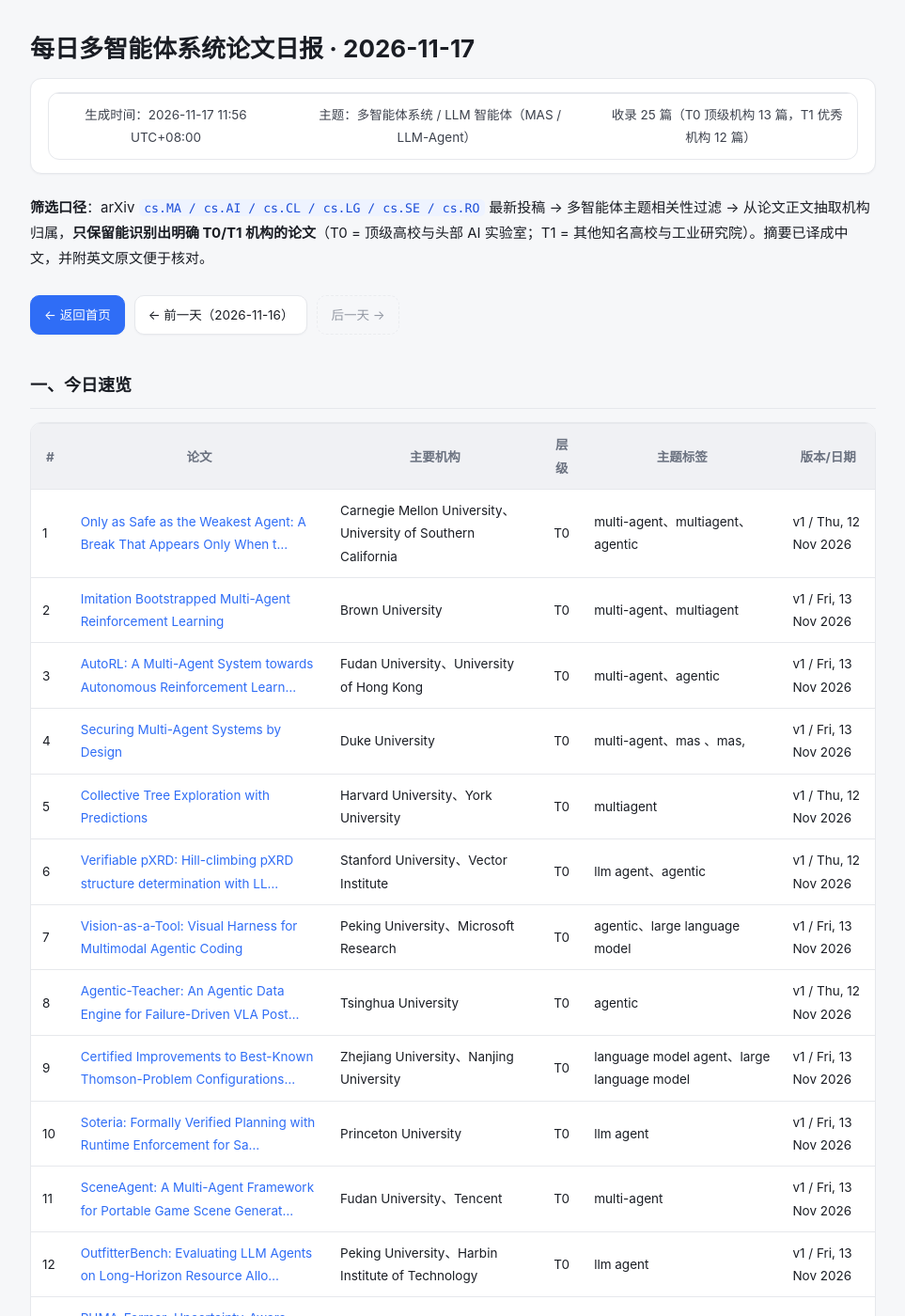
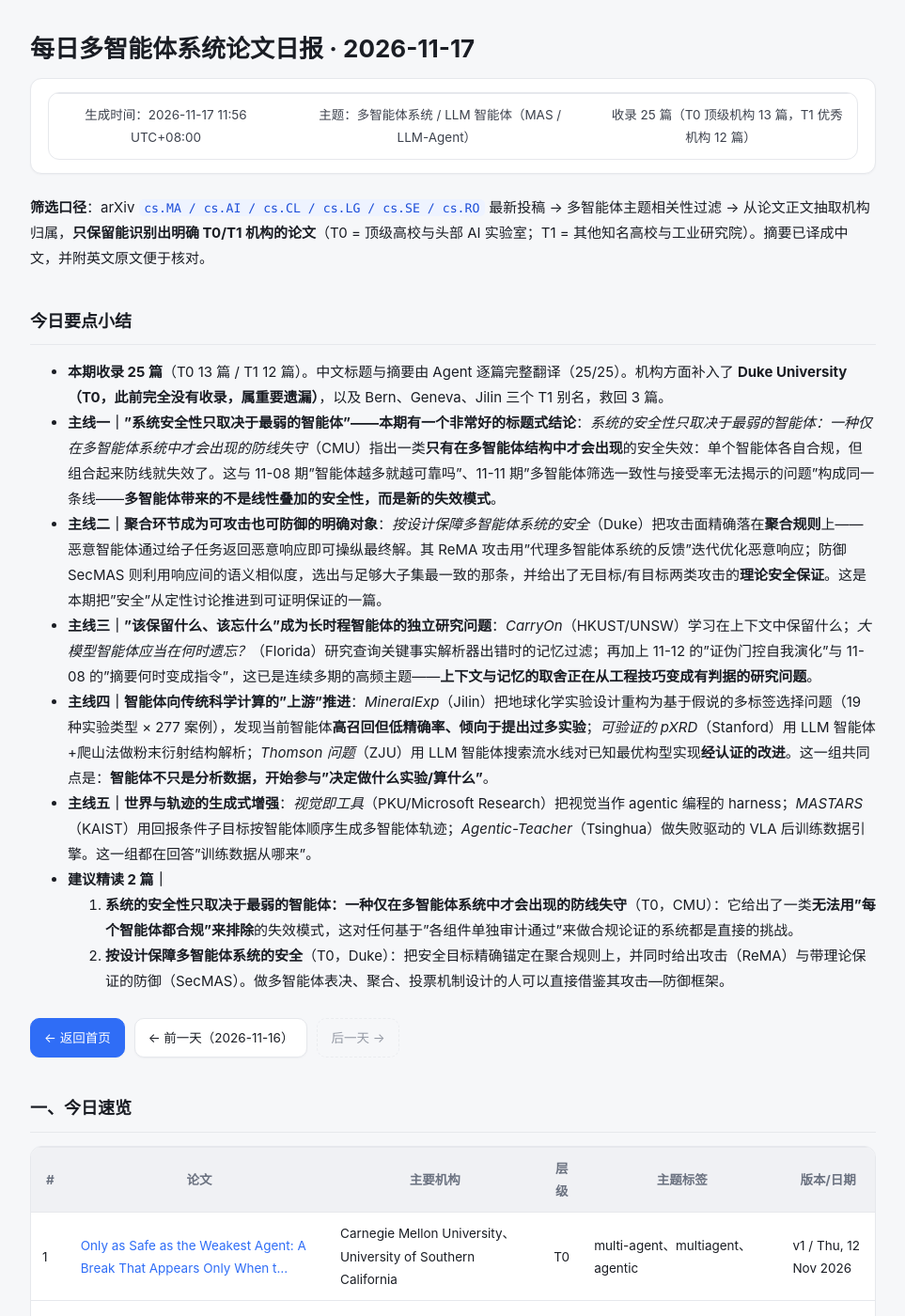
Before and after one commit to isaacveg/mas-daily, a Jekyll site: the page built from daily/2026-11-17.md, in a window 1280 px wide and 1400 px high. Shown: the whole window at 94% size, without its empty margins (158-1121 px from the left). Built offline with Jekyll 4.4.1, drawn with Linux system fonts in a browser that asks for light colours.

Commit message:
report: 更新 2026-11-17 日报

```diff
--- a/daily/2026-11-17.md
+++ b/daily/2026-11-17.md
@@ -8,6 +8,18 @@ permalink: /daily/2026-11-17/
 > 生成时间：2026-11-17 11:56 UTC+08:00　|　主题：多智能体系统 / LLM 智能体（MAS / LLM-Agent）　|　收录 25 篇（T0 顶级机构 13 篇，T1 优秀机构 12 篇）
 
 **筛选口径**：arXiv `cs.MA / cs.AI / cs.CL / cs.LG / cs.SE / cs.RO` 最新投稿 → 多智能体主题相关性过滤 → 从论文正文抽取机构归属，**只保留能识别出明确 T0/T1 机构的论文**（T0 = 顶级高校与头部 AI 实验室；T1 = 其他知名高校与工业研究院）。摘要已译成中文，并附英文原文便于核对。
+
+## 今日要点小结
+
+- **本期收录 25 篇**（T0 13 篇 / T1 12 篇）。中文标题与摘要由 Agent 逐篇完整翻译（25/25）。机构方面补入了 **Duke University（T0，此前完全没有收录，属重要遗漏）**，以及 Bern、Geneva、Jilin 三个 T1 别名，救回 3 篇。
+- **主线一｜"系统安全性只取决于最弱的智能体"——本期有一个非常好的标题式结论**：*系统的安全性只取决于最弱的智能体：一种仅在多智能体系统中才会出现的防线失守*（CMU）指出一类**只有在多智能体结构中才会出现**的安全失效：单个智能体各自合规，但组合起来防线就失效了。这与 11-08 期"智能体越多就越可靠吗"、11-11 期"多智能体筛选一致性与接受率无法揭示的问题"构成同一条线——**多智能体带来的不是线性叠加的安全性，而是新的失效模式**。
+- **主线二｜聚合环节成为可攻击也可防御的明确对象**：*按设计保障多智能体系统的安全*（Duke）把攻击面精确落在**聚合规则**上——恶意智能体通过给子任务返回恶意响应即可操纵最终解。其 ReMA 攻击用"代理多智能体系统的反馈"迭代优化恶意响应；防御 SecMAS 则利用响应间的语义相似度，选出与足够大子集最一致的那条，并给出了无目标/有目标两类攻击的**理论安全保证**。这是本期把"安全"从定性讨论推进到可证明保证的一篇。
+- **主线三｜"该保留什么、该忘什么"成为长时程智能体的独立研究问题**：*CarryOn*（HKUST/UNSW）学习在上下文中保留什么；*大模型智能体应当在何时遗忘？*（Florida）研究查询关键事实解析器出错时的记忆过滤；再加上 11-12 的"证伪门控自我演化"与 11-08 的"摘要何时变成指令"，这已是连续多期的高频主题——**上下文与记忆的取舍正在从工程技巧变成有判据的研究问题**。
+- **主线四｜智能体向传统科学计算的"上游"推进**：*MineralExp*（Jilin）把地球化学实验设计重构为基于假说的多标签选择问题（19 种实验类型 × 277 案例），发现当前智能体**高召回但低精确率、倾向于提出过多实验**；*可验证的 pXRD*（Stanford）用 LLM 智能体+爬山法做粉末衍射结构解析；*Thomson 问题*（ZJU）用 LLM 智能体搜索流水线对已知最优构型实现**经认证的改进**。这一组共同点是：**智能体不只是分析数据，开始参与"决定做什么实验/算什么"**。
+- **主线五｜世界与轨迹的生成式增强**：*视觉即工具*（PKU/Microsoft Research）把视觉当作 agentic 编程的 harness；*MASTARS*（KAIST）用回报条件子目标按智能体顺序生成多智能体轨迹；*Agentic-Teacher*（Tsinghua）做失败驱动的 VLA 后训练数据引擎。这一组都在回答"训练数据从哪来"。
+- **建议精读 2 篇｜**
+  1. **系统的安全性只取决于最弱的智能体：一种仅在多智能体系统中才会出现的防线失守**（T0，CMU）：它给出了一类**无法用"每个智能体都合规"来排除**的失效模式，这对任何基于"各组件单独审计通过"来做合规论证的系统都是直接的挑战。
+  2. **按设计保障多智能体系统的安全**（T0，Duke）：把安全目标精确锚定在聚合规则上，并同时给出攻击（ReMA）与带理论保证的防御（SecMAS）。做多智能体表决、聚合、投票机制设计的人可以直接借鉴其攻击—防御框架。
 
 <div class="day-nav"><a class="home" href="/mas-daily/">← 返回首页</a><a href="/mas-daily/daily/2026-11-16/">← 前一天（2026-11-16）</a><span class="disabled">后一天 →</span></div>
 
```
